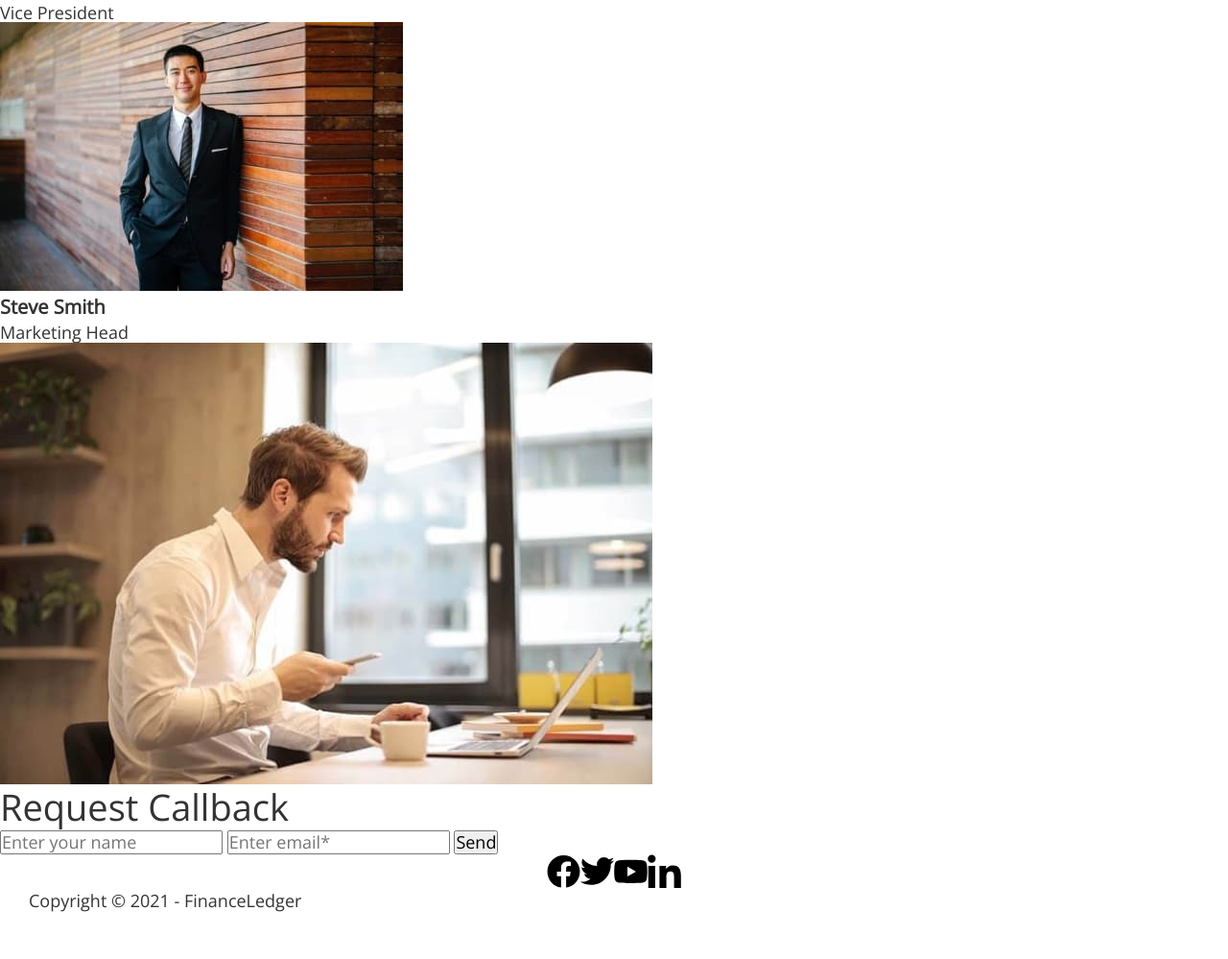
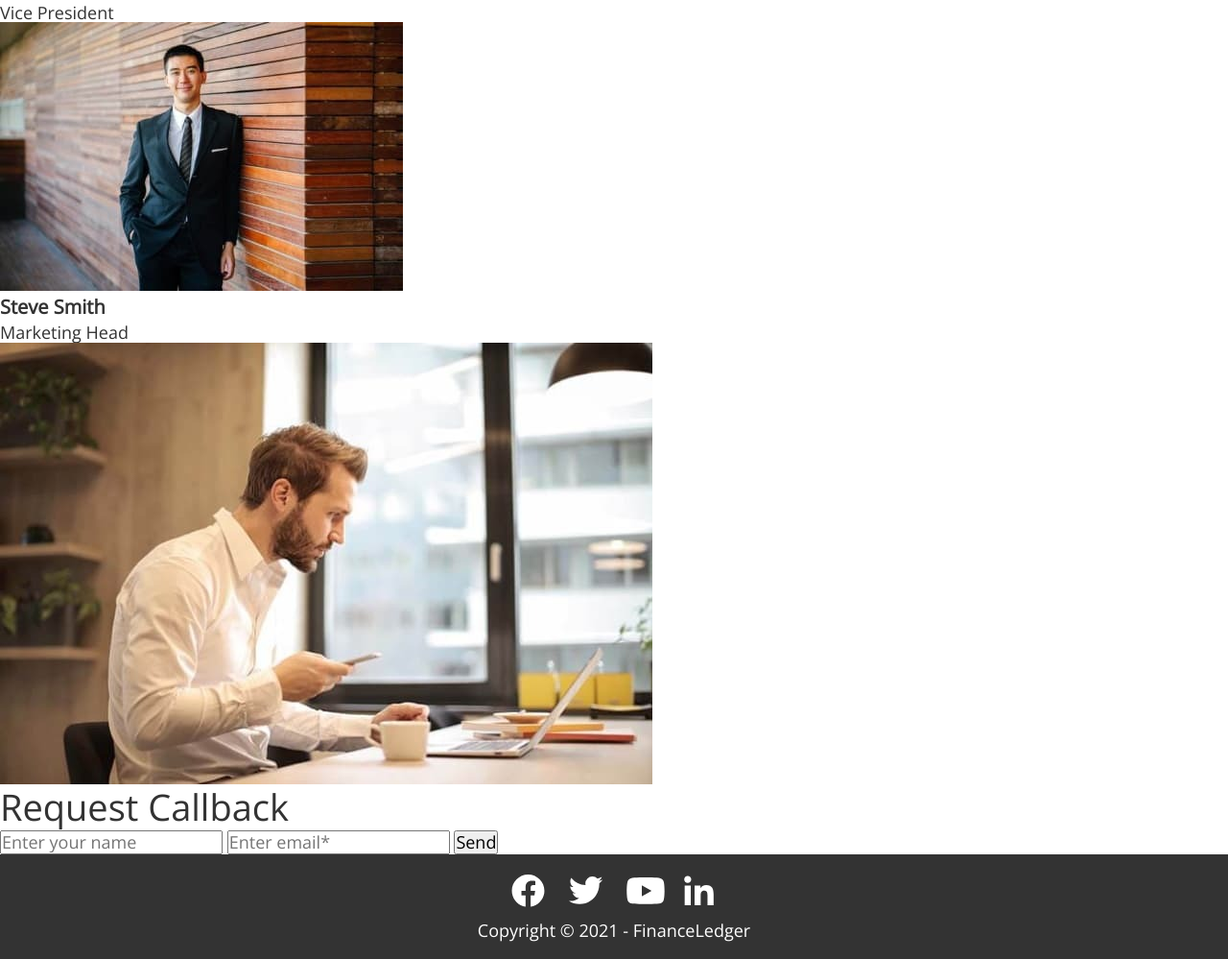
Before and after one commit to VolodymyrDerkach97/bl1, a plain HTML site: page index.html in a window 1280 px wide. Shown: the part 4657-5656 px from the top of the page at 96% size. Before the commit the page ends 5607 px from the top, so only its background shows below. Drawn offline with nearby package versions, Linux system fonts and the light colour scheme.

Commit message:
додає футер

```diff
--- a/css/styles.css
+++ b/css/styles.css
@@ -123,7 +123,12 @@ ul {
 
 
 /* Footer V.Derkach */
-
+.footer {
+    background-color: #333333;
+    border-radius: 0px;
+    padding-top: 20px;
+    padding-bottom: 16px;
+}
 .address-list {
     display: flex;
     justify-content: center;
@@ -131,4 +136,36 @@ ul {
 }
 .net-list {
     display: flex;
+    align-items: baseline;
+    justify-content: center;
+    gap: 25px;
+    margin-bottom: 10px;
 }
+
+.net-item {
+    display: flex;
+    align-items: baseline;
+    width: 35px;
+    height: 35px;
+}
+
+.net-link{
+    width: 100%;
+    height: 100%;
+    color: #FFFFFF;
+
+}
+.net-icon {
+    fill: currentColor;
+}
+
+.copyright {
+    font-family: "Open Sans",sans-serif;
+    font-style: normal;
+    font-weight: 400;
+    font-size: 18px;
+    line-height: 1.56;
+    text-align: center;
+
+    color: #FFFFFF;
+}
--- a/index.html
+++ b/index.html
@@ -227,41 +227,41 @@
     </main>
 
     <!-- by Viktor Teslenko section-->
-    <footer>
+    <footer class="footer">
       <div class="container">
         <address class="address-list">
           <ul class="net-list">
             <li class="net-item">
-              <a href="#"
-                ><svg width="35" height="35">
+              <a class="net-link" href="#"
+                ><svg class="net-icon" width="35" height="35">
                   <use href="./images/icons.svg#icon-facebook"></use>
                 </svg>
               </a>
             </li>
             <li class="net-item">
-              <a href="#"
-                ><svg width="35" height="35">
+              <a class="net-link" href="#"
+                ><svg class="net-icon" width="35" height="35">
                   <use href="./images/icons.svg#icon-twitter"></use>
                 </svg>
               </a>
             </li>
             <li class="net-item">
-              <a href="#"
-                ><svg width="35" height="35">
+              <a class="net-link" href="#"
+                ><svg class="net-icon" width="40" height="35">
                   <use href="./images/icons.svg#icon-youtube"></use>
                 </svg>
               </a>
             </li>
             <li class="net-item">
-              <a href="#"
-                ><svg width="35" height="35">
+              <a class="net-link" href="#"
+                ><svg class="net-icon" width="31" height="35">
                   <use href="./images/icons.svg#icon-linkedin"></use>
                 </svg>
               </a>
             </li>
           </ul>
         </address>
-        <p>Copyright &copy; 2021 - FinanceLedger</p>
+        <p class="copyright">Copyright &copy; 2021 - FinanceLedger</p>
       </div>
     </footer>
   </body>
```
